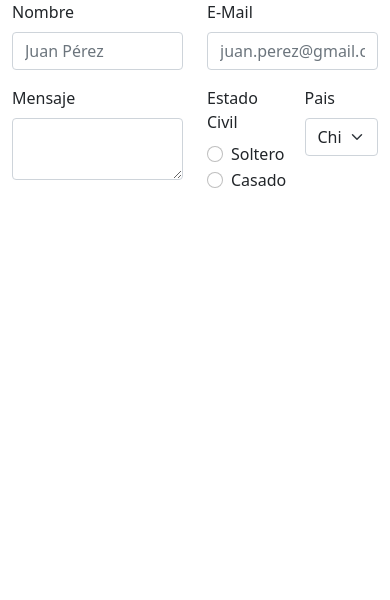
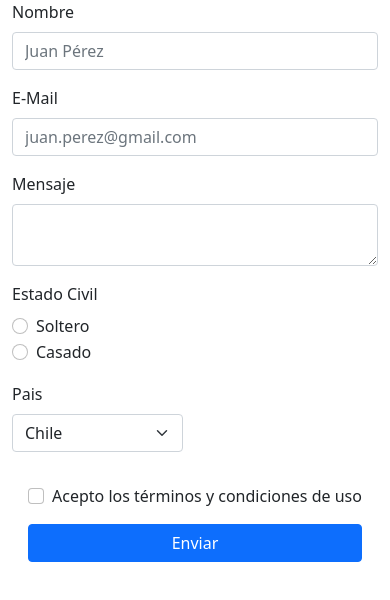
Before and after one commit to MARSFOREVER472/Practica, a plain HTML site: page grid/formularios/formulario_grid.html in a window 390 px wide. Drawn offline with Linux system fonts and the light colour scheme.

Commit message:
Primer "List-Group" agregado al proyecto!!!!

```diff
--- a/grid/formularios/formulario_grid.html
+++ b/grid/formularios/formulario_grid.html
@@ -15,14 +15,14 @@
             <div class="col mb-3">
                 <form action="">
                     <div class="row">
-                        <div class="col-6 mb-3">
+                        <div class="col-12 col-md-6 mb-3">
 
                             <label for="name" class="form-label">Nombre</label>
                             <input type="text" class="form-control" placeholder="Juan Pérez" id="name">
 
                         </div>
 
-                        <div class="col-6 mb-3">
+                        <div class="col-12 col-md-6 mb-3">
 
                             <label for="mail" class="form-label">E-Mail</label>
                             <input type="email" class="form-control" placeholder="juan.perez@gmail.com" id="mail">
@@ -31,16 +31,16 @@
                     </div>
 
                     <div class="row">
-                        <div class="col-6">
+                        <div class="col-12 col-md-6 mb-3">
 
                             <label for="message" class="form-label">Mensaje</label>
                             <textarea name="message" id="message" class="form-control"></textarea>
 
                         </div>
 
-                        <div class="col-6">
+                        <div class="col-6 mb-3">
                             <div class="row">
-                                <div class="col-6">
+                                <div class="col-12 col-sm-6 mb-3">
 
                                     <label class="form-label">Estado Civil</label>
 
@@ -60,7 +60,7 @@
 
                                 </div>
 
-                                <div class="col-6">
+                                <div class="col-12 col-sm-6 mb-3">
 
                                     <label class="form-label">Pais</label>
 
@@ -71,7 +71,26 @@
                                         <option value="argentina">Argentina</option>
 
                                     </select>
+
                                 </div>
+
+                            </div>
+                        </div>
+                    </div>
+
+                    <div class="row">
+                        <div class="col-12 d-flex justify-content-center">
+
+                            <div class="text-center">
+
+                                <div class="form-check mb-3">
+
+                                    <input type="checkbox" name="terms" id="terms" class="form-check-input">
+                                    <label for="terms" class="form-check-label">Acepto los términos y condiciones de uso</label>
+
+                                </div>
+
+                                <button type="submit" class="col-12 btn btn-primary">Enviar</button>
 
                             </div>
                         </div>
```
Also changed, not shown: grid/list-group.html (added, +30 -0 lines).
